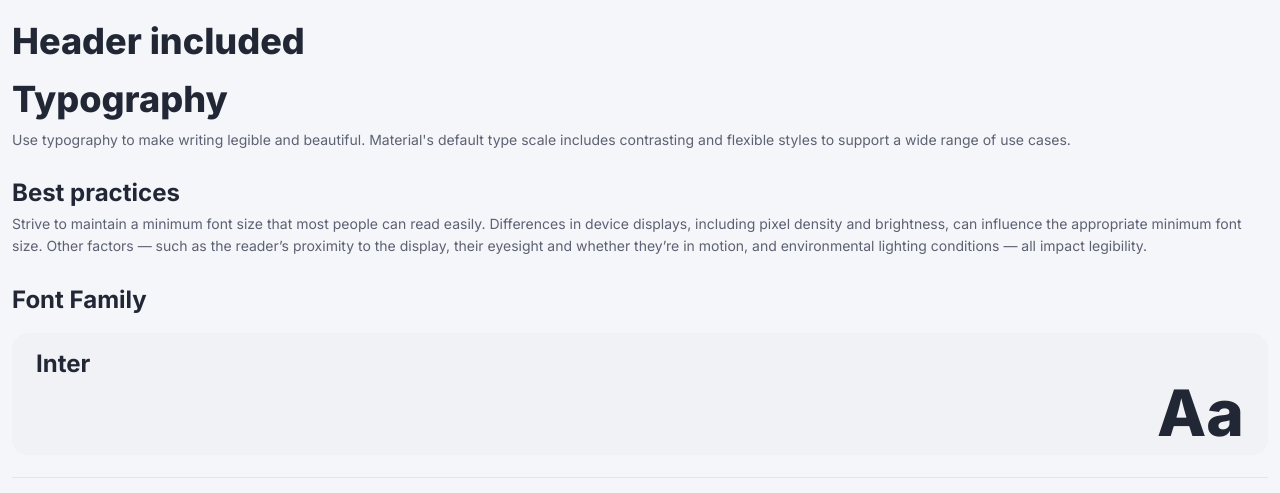
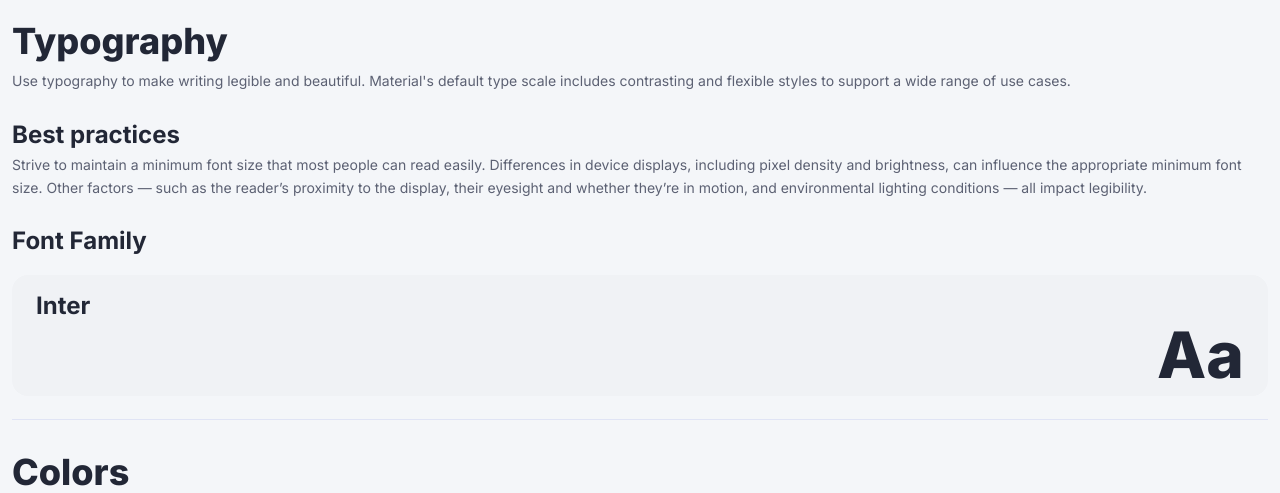
Before and after one commit to Teds30/cushy-rental-demo, a PHP site: page / in a window 1280 px wide. Shown: the top 493 px of the page. Run offline with PHP 8.4, Linux system fonts and the light colour scheme.

Commit message:
removed test echo

```diff
--- a/layout/header.php
+++ b/layout/header.php
@@ -16,4 +16,3 @@ $APP_NAME = '/cr_demo';
 </head>
 
 <body>
-    <h1>Header included</h1>
```
